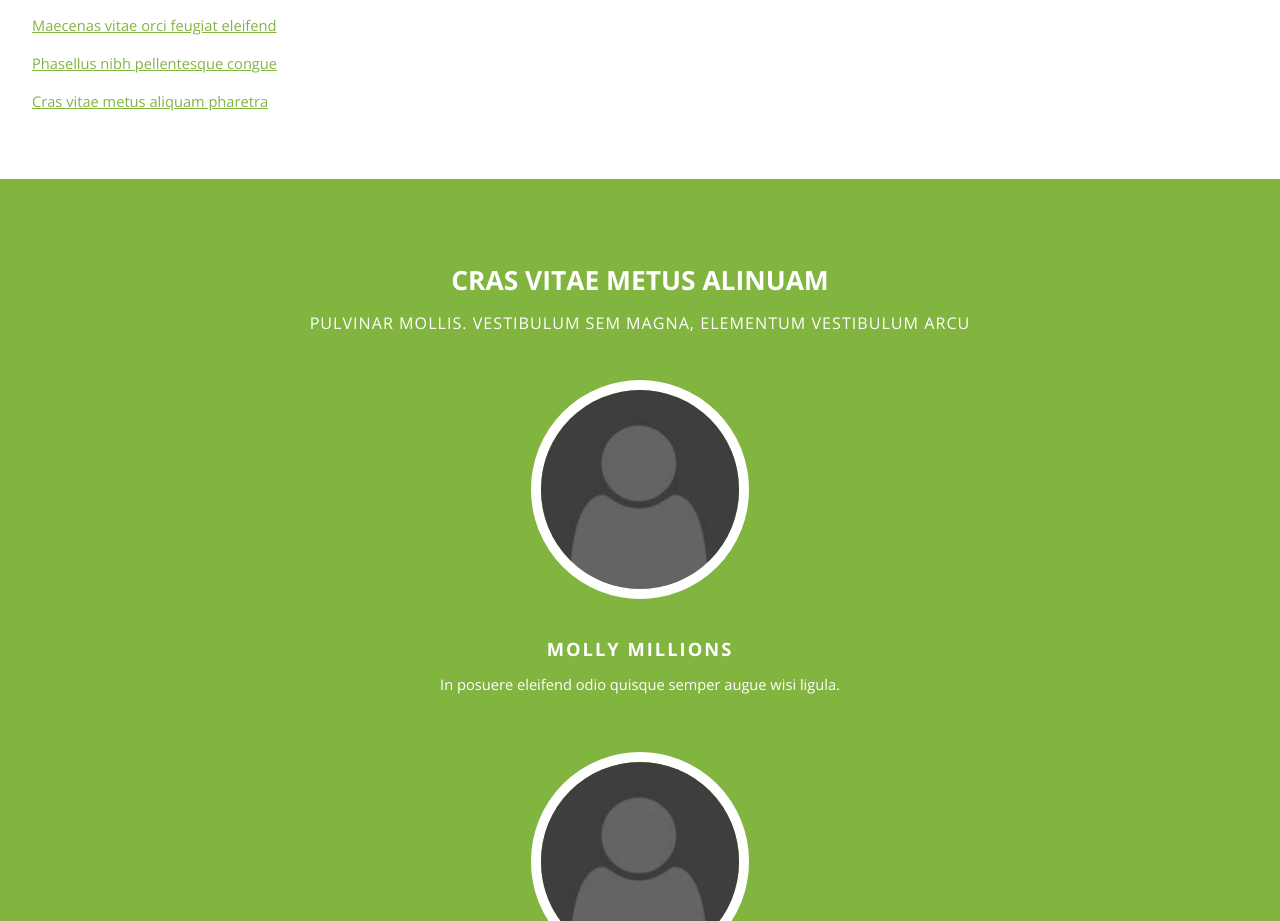
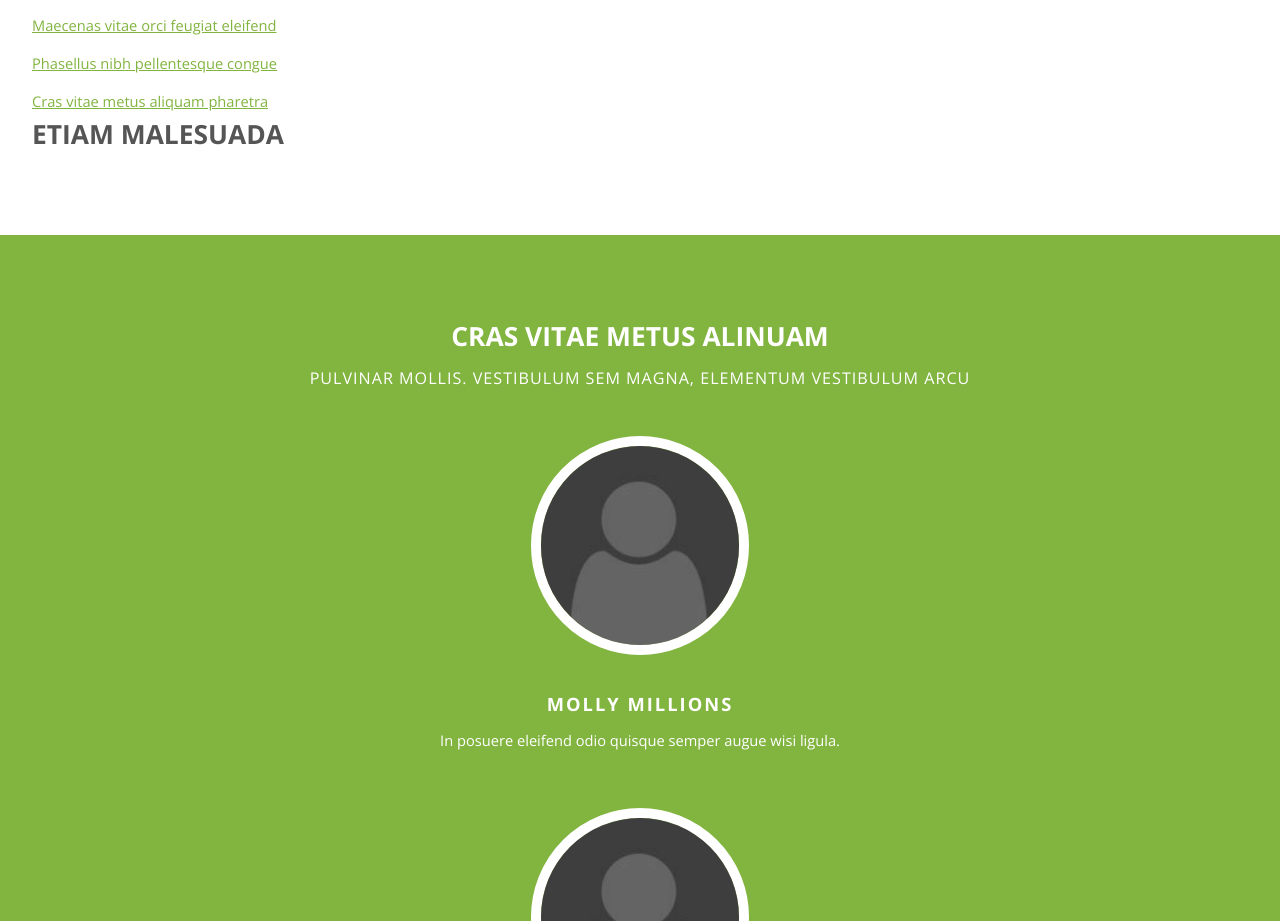
Before and after one commit to manan1011/Solarize-website, a plain HTML site: page right-sidebar.html in a window 1280 px wide. Shown: the part 1308-2229 px from the top of the page. Drawn offline with nearby package versions, Linux system fonts and the light colour scheme.

Commit message:
add the code

```diff
--- a/right-sidebar.html
+++ b/right-sidebar.html
@@ -113,6 +113,9 @@
 									<li><a href="#">Maecenas vitae orci feugiat eleifend</a></li>
 									<li><a href="#">Phasellus nibh pellentesque congue</a></li>
 									<li><a href="#">Cras vitae metus aliquam pharetra</a></li>
+								<header class="major">
+									<h2>Etiam malesuada</h2>
+								</header>
 								</ul>
 							</section>
 						</div>
```
